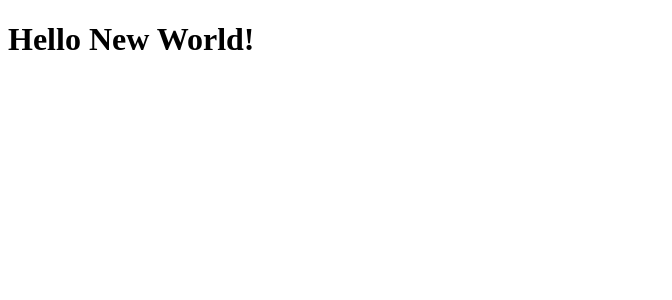
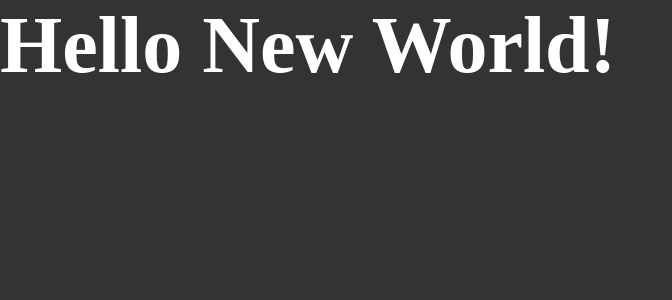
Before and after one commit to fernandovicentinpavanello/igniteRocketseat, a React app in the folder 01-github-explorer/: page / in a window 1280 px wide. Shown: the top 300 px of the page, without its empty margins (0-672 px from the left). Built offline with nearby package versions, Linux system fonts and the light colour scheme.

Commit message:
Set the environment → Chapter 1.1

```diff
--- a/01-github-explorer/package.json
+++ b/01-github-explorer/package.json
@@ -19,6 +19,8 @@
     "babel-loader": "^8.2.2",
     "cross-env": "^7.0.3",
     "html-webpack-plugin": "^5.3.2",
+    "node-sass": "^6.0.1",
+    "sass-loader": "^12.1.0",
     "webpack": "^5.50.0",
     "webpack-cli": "^4.7.2",
     "webpack-dev-server": "^3.11.2"
--- a/01-github-explorer/src/App.jsx
+++ b/01-github-explorer/src/App.jsx
@@ -1,3 +1,5 @@
+import './styles/global.scss';
+
 export function App() {
   return <h1>Hello New World!</h1>
 }
--- /dev/null
+++ b/01-github-explorer/src/styles/global.scss
@@ -0,0 +1,15 @@
+* {
+  margin: 0;
+  padding: 0;
+  box-sizing: border-box;
+}
+
+body {
+  font: Helvetica, Arial, sans-serif;
+  background: #333;
+  color: #FFF;
+}
+
+h1 {
+  font-size: 80px;
+}
```
Also changed, not shown: 1 other file (tests, documents, lock files or other folders).
